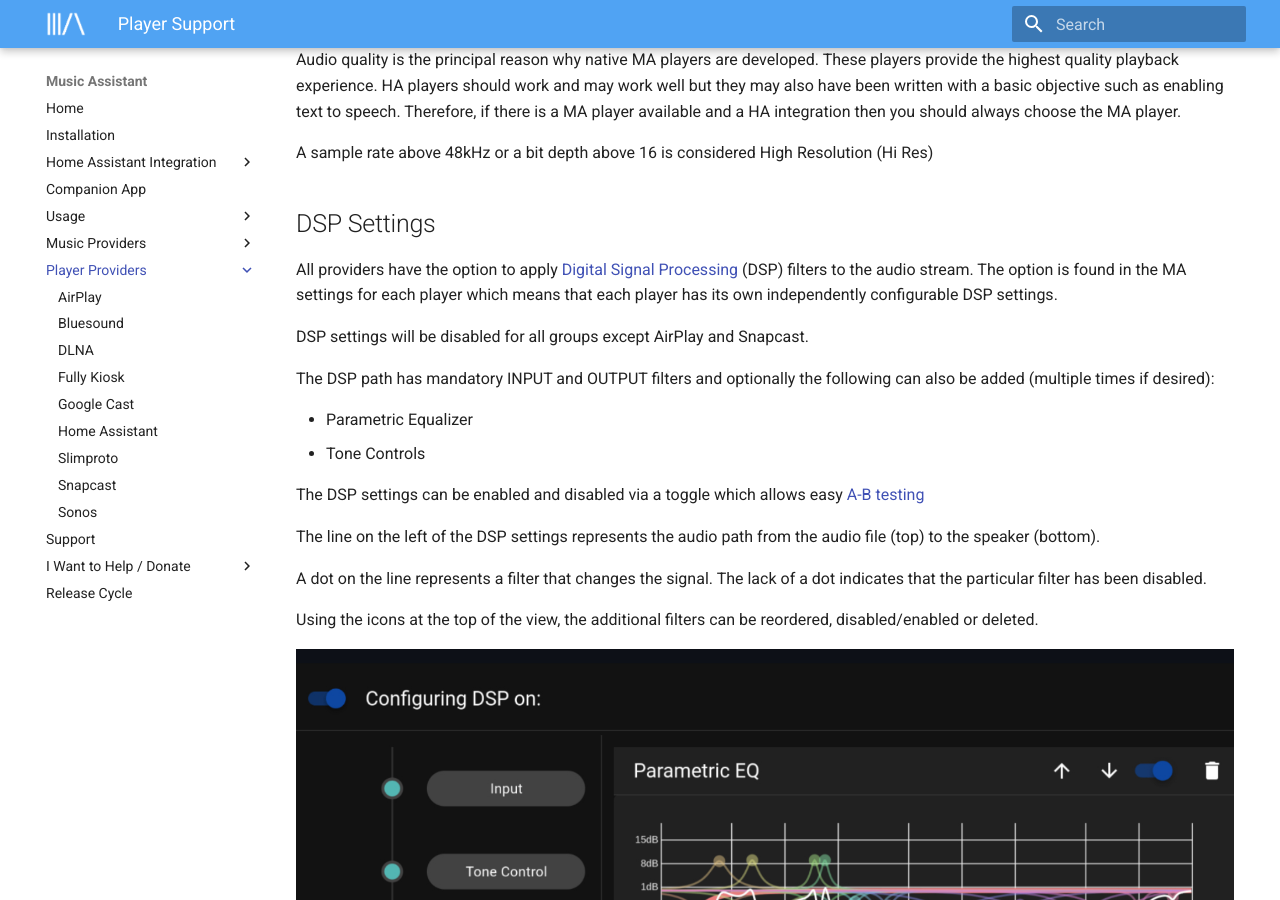
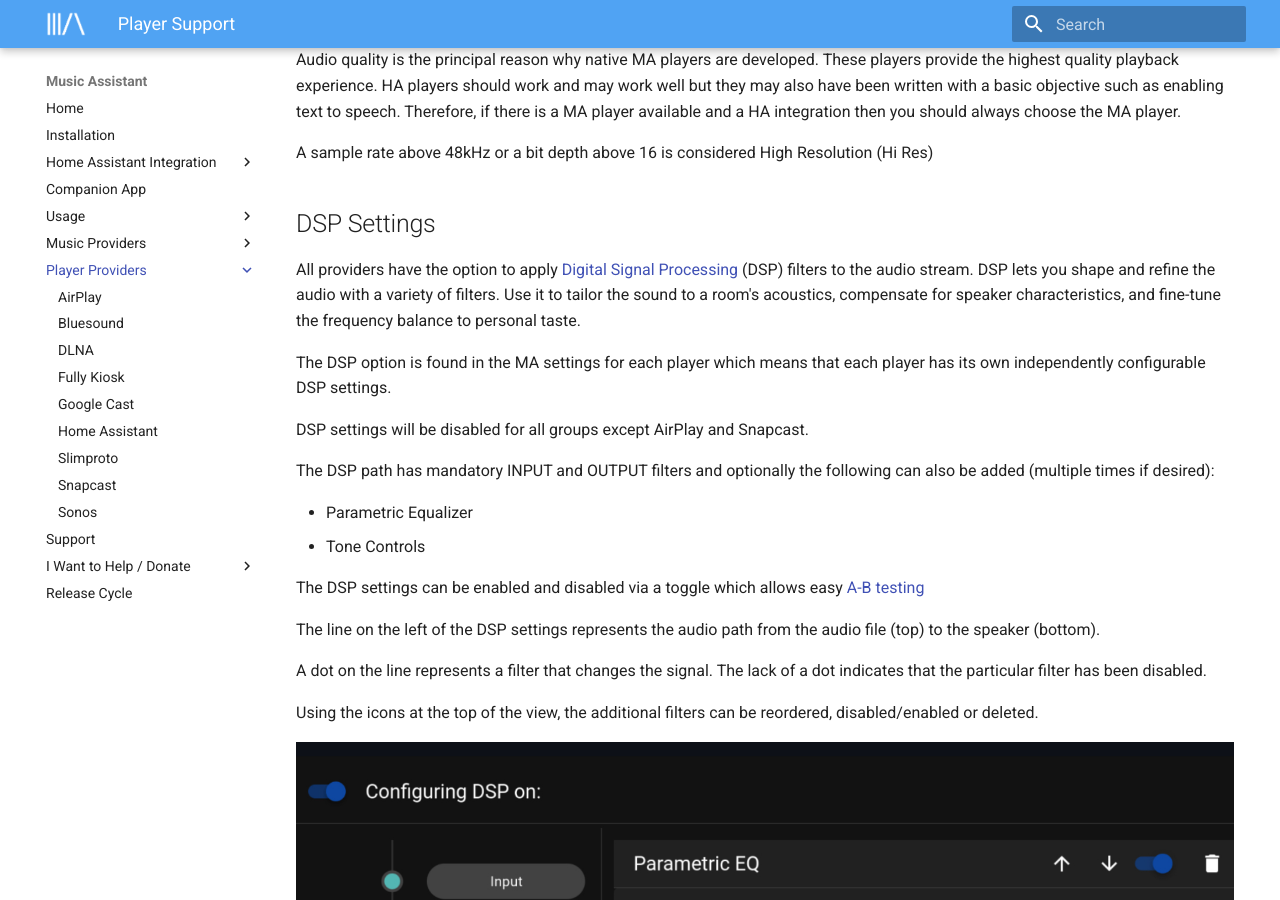
Before and after one commit to pwbriggs/music-assistant.github.io, an MkDocs documentation site: the page built from docs/player-support/index.md, in a window 1280 px wide and 900 px high, scrolled down 1391 px. Built offline with MkDocs 1.6.1 and Material for MkDocs 9.7.7, drawn with Linux system fonts in a browser that asks for light colours.

Commit message:
Adding suggested text

```diff
--- a/docs/player-support/index.md
+++ b/docs/player-support/index.md
@@ -26,7 +26,9 @@
 
 ## DSP Settings
 
-All providers have the option to apply [Digital Signal Processing](https://en.wikipedia.org/wiki/Digital_signal_processing) (DSP) filters to the audio stream. The option is found in the MA settings for each player which means that each player has its own independently configurable DSP settings.
+All providers have the option to apply [Digital Signal Processing](https://en.wikipedia.org/wiki/Digital_signal_processing) (DSP) filters to the audio stream. DSP lets you shape and refine the audio with a variety of filters. Use it to tailor the sound to a room's acoustics, compensate for speaker characteristics, and fine-tune the frequency balance to personal taste.
+
+The DSP option is found in the MA settings for each player which means that each player has its own independently configurable DSP settings.
 
 DSP settings will be disabled for all groups except AirPlay and Snapcast.
 
```
